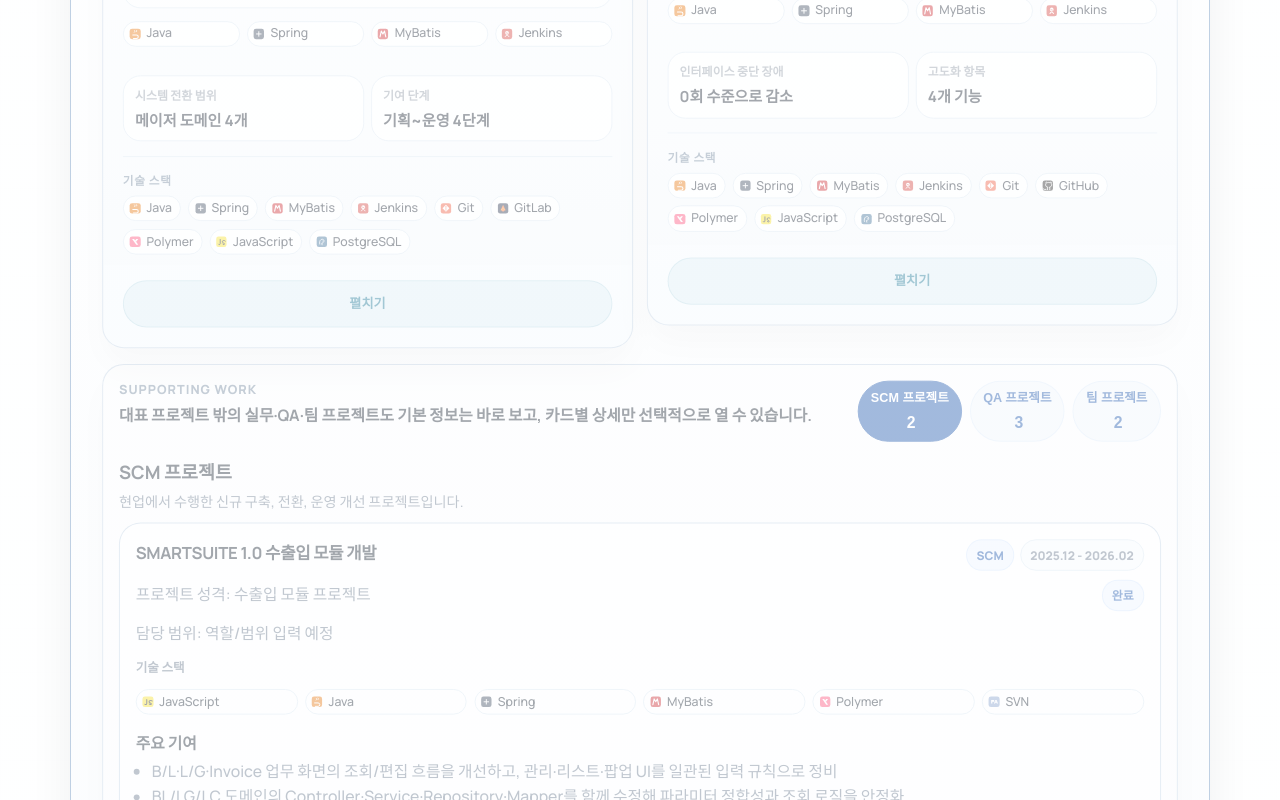
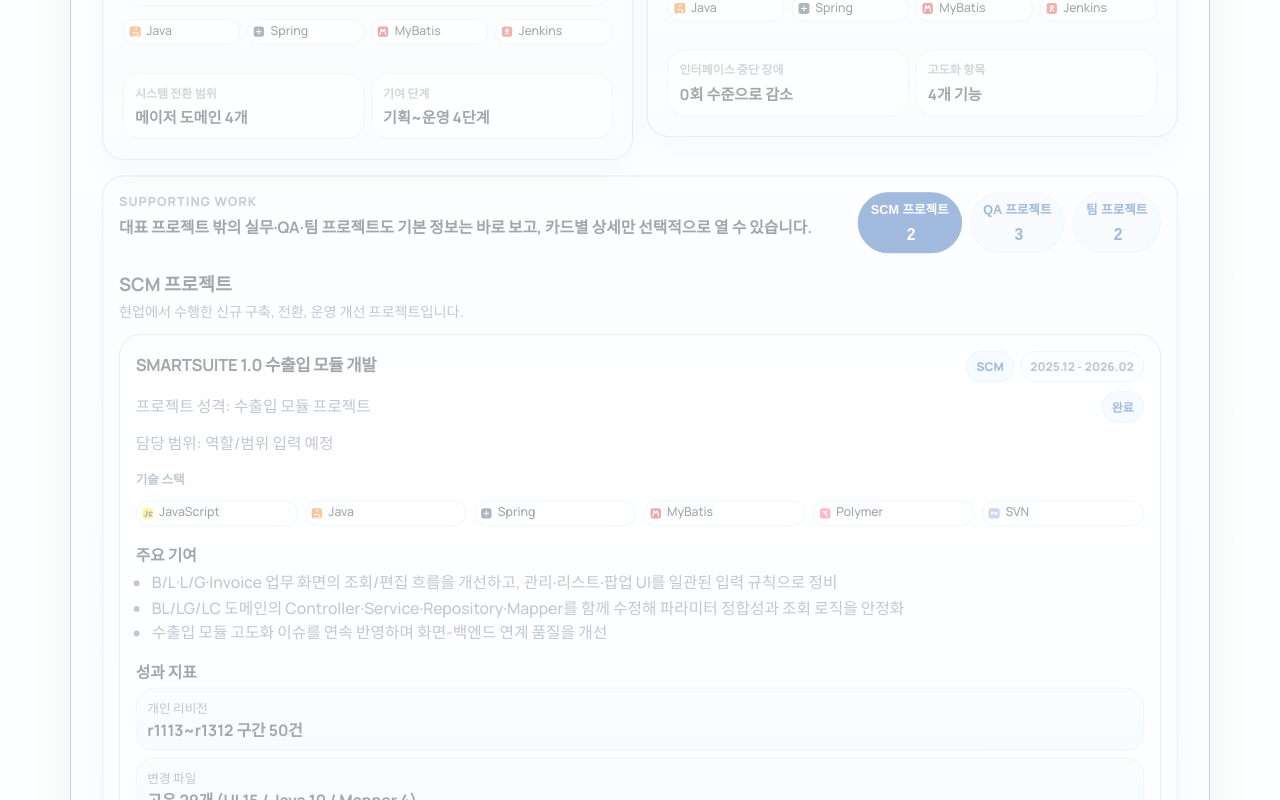
Before and after one commit to IanToo2/portfolio, a React (Vite) app: page / in a window 1280 px wide. Shown: the part 1660-2460 px from the top of the page. Built offline with nearby package versions, Linux system fonts and the light colour scheme.

Commit message:
Remove duplicated tech lists from project details

```diff
--- a/src/components/ProjectCard.jsx
+++ b/src/components/ProjectCard.jsx
@@ -6,66 +6,15 @@ const DEFAULT_LABELS = {
   technologiesLabel: "Tech Stack",
   contributionsLabel: "Key Contributions",
   metricsLabel: "Impact Metrics",
-  techGroupLabels: {
-    frontend: "Frontend",
-    backend: "Backend",
-    database: "Database",
-    infra: "Infrastructure",
-    devops: "DevOps",
-    collaboration: "Collaboration",
-    other: "Other"
-  },
   statusDone: "Completed",
   statusPending: "In Progress",
   collapseLabel: "Collapse",
   expandLabel: "Expand"
 };
 
-const TECH_GROUP_ORDER = [
-  "frontend",
-  "backend",
-  "database",
-  "infra",
-  "devops",
-  "collaboration",
-  "other"
-];
-
-const TECH_GROUP_TOKENS = {
-  frontend: ["javascript", "typescript", "react", "vue", "angular", "polymer", "html", "css"],
-  backend: ["java", "spring", "node", "express", "nestjs", "jpa", "mybatis", "kotlin"],
-  database: ["oracle", "postgresql", "mysql", "mariadb", "sql", "mongodb", "redis", "rds"],
-  infra: ["aws", "docker", "kubernetes", "nginx", "minio", "ec2", "s3"],
-  devops: ["jenkins", "gradle", "maven", "ci", "cd", "github actions"],
-  collaboration: ["git", "github", "gitlab", "jira", "svn", "swagger"]
-};
-
 const TECH_PREVIEW_MAX = 6;
 const CONTRIBUTION_PREVIEW_MAX = 3;
 const METRIC_PREVIEW_MAX = 2;
-
-const normalizeTech = (value) => String(value ?? "").toLowerCase();
-
-const resolveTechGroup = (tech) => {
-  const normalized = normalizeTech(tech);
-  for (const group of TECH_GROUP_ORDER) {
-    const tokens = TECH_GROUP_TOKENS[group];
-    if (tokens?.some((token) => normalized.includes(token))) {
-      return group;
-    }
-  }
-  return "other";
-};
-
-const groupTechStack = (techStack) => {
-  const grouped = new Map(TECH_GROUP_ORDER.map((group) => [group, []]));
-  for (const tech of techStack ?? []) {
-    grouped.get(resolveTechGroup(tech)).push(tech);
-  }
-  return TECH_GROUP_ORDER
-    .filter((group) => grouped.get(group).length > 0)
-    .map((group) => ({ group, items: grouped.get(group) }));
-};
 
 export default function ProjectCard({
   project,
@@ -78,22 +27,16 @@ export default function ProjectCard({
   const expandLabel = labels.expandLabel ?? "Expand";
   const metricsLabel = labels.metricsLabel ?? "Impact Metrics";
   const trackLabel = project.track === "scm" ? "SCM" : project.track === "qa" ? "QA" : null;
-  const groupedTechStack = groupTechStack(project.tech);
   const projectMetrics = (project.metrics ?? []).filter((metric) => metric?.label || metric?.value);
   const techPreview = (project.tech ?? []).slice(0, TECH_PREVIEW_MAX);
   const contributionPreview = (project.contributions ?? []).slice(0, CONTRIBUTION_PREVIEW_MAX);
   const metricPreview = projectMetrics.slice(0, METRIC_PREVIEW_MAX);
   const metricDetail = projectMetrics.slice(METRIC_PREVIEW_MAX);
   const hasDetailContent =
-    (project.tech?.length ?? 0) > techPreview.length ||
     (project.contributions?.length ?? 0) > contributionPreview.length ||
     metricDetail.length > 0;
   const projectKey = (project.id ?? `${project.name}-${project.period}`).replace(/[^a-zA-Z0-9_-]/g, "-");
   const detailsId = `project-details-${projectKey}`;
-  const techGroupLabels = {
-    ...DEFAULT_LABELS.techGroupLabels,
-    ...(labels.techGroupLabels ?? {})
-  };
 
   return (
     <article className={`project-card ui-card ${hasDetailContent && collapsible ? "is-collapsible" : ""} ${collapsed ? "is-collapsed" : ""}`}>
@@ -146,18 +89,6 @@ export default function ProjectCard({
       ) : null}
       {hasDetailContent ? (
         <div id={detailsId} hidden={collapsed}>
-          {(project.tech?.length ?? 0) > techPreview.length ? (
-            <div className="project-tech-groups" aria-label={labels.technologiesLabel}>
-              {groupedTechStack.map(({ group, items }) => (
-                <div key={group} className="project-tech-group">
-                  <p className="project-tech-group-title">
-                    {techGroupLabels[group] ?? group}
-                  </p>
-                  <TechPillList items={items} className="project-detail-tech-list" />
-                </div>
-              ))}
-            </div>
-          ) : null}
           {(project.contributions?.length ?? 0) > contributionPreview.length ? (
             <>
               <p className="project-contrib-title project-contrib-title--detail">{labels.contributionsLabel}</p>
--- a/src/features/portfolio/components/ProjectsHubSection.jsx
+++ b/src/features/portfolio/components/ProjectsHubSection.jsx
@@ -95,12 +95,6 @@ export default function ProjectsHubSection({
                   className="case-study-details"
                   hidden={isCaseStudyCollapsed(project)}
                 >
-                  {project.tech.length > project.techPreview.length ? (
-                    <div className="case-study-detail-block">
-                      <p>{projectCardLabels.technologiesLabel}</p>
-                      <TechPillList items={project.tech} className="project-detail-tech-list" />
-                    </div>
-                  ) : null}
                   {project.metrics?.length > project.metricPreview.length ? (
                     <div className="project-metrics">
                       <p className="project-metrics-title">{projectCardLabels.metricsLabel}</p>
--- a/src/features/portfolio/usePortfolioHomeModel.js
+++ b/src/features/portfolio/usePortfolioHomeModel.js
@@ -163,9 +163,7 @@ export default function usePortfolioHomeModel({ lang, t }) {
           impactSummary: stripContributionPrefix(impact),
           techPreview,
           metricPreview,
-          hasHiddenDetails:
-            (project.tech?.length ?? 0) > techPreview.length ||
-            (project.metrics?.length ?? 0) > metricPreview.length
+          hasHiddenDetails: (project.metrics?.length ?? 0) > metricPreview.length
         };
       }),
     [featuredProjects]
--- a/src/styles/home.css
+++ b/src/styles/home.css
@@ -365,8 +365,7 @@
   display: block;
 }
 
-.case-study-meta p,
-.case-study-detail-block p {
+.case-study-meta p {
   color: #6b8097;
   font-size: 0.74rem;
   font-weight: 800;
@@ -419,10 +418,6 @@
   border-top: 1px solid var(--line);
   display: grid;
   gap: 0.8rem;
-}
-
-.case-study-detail-block p {
-  margin: 0 0 0.42rem;
 }
 
 .supporting-work-card {
@@ -591,40 +586,6 @@
   color: var(--muted);
   font-size: 0.8rem;
   font-weight: 800;
-}
-
-.project-tech-groups {
-  margin-top: 0.68rem;
-  display: grid;
-  gap: 0.42rem;
-}
-
-.project-tech-group {
-  padding: 0.58rem 0.64rem;
-  border: 1px solid var(--line);
-  border-radius: 18px;
-  background: linear-gradient(180deg, #f7fafc, #f2f7fb);
-}
-
-.project-tech-group-title {
-  margin: 0 0 0.32rem;
-  color: var(--muted);
-  font-size: 0.72rem;
-  font-weight: 800;
-  letter-spacing: 0.06em;
-  text-transform: uppercase;
-}
-
-.tech-pill-list.project-detail-tech-list {
-  margin-top: 0;
-  display: flex;
-  flex-wrap: wrap;
-  gap: 0.45rem;
-}
-
-.tech-pill-list.project-detail-tech-list .tech-pill {
-  width: auto;
-  max-width: 100%;
 }
 
 .tech-pill-list {
```
